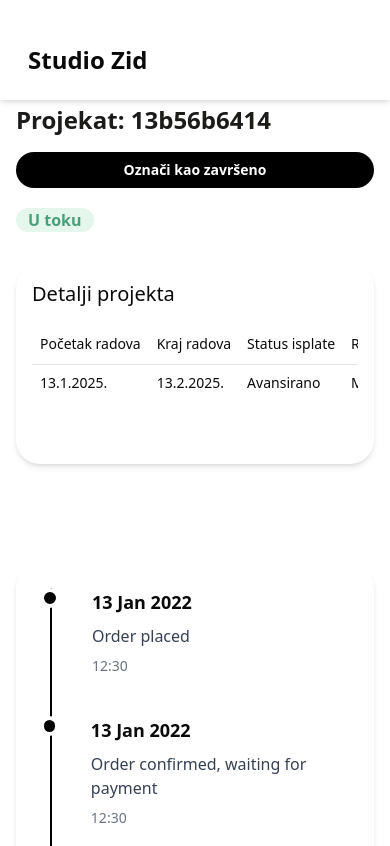
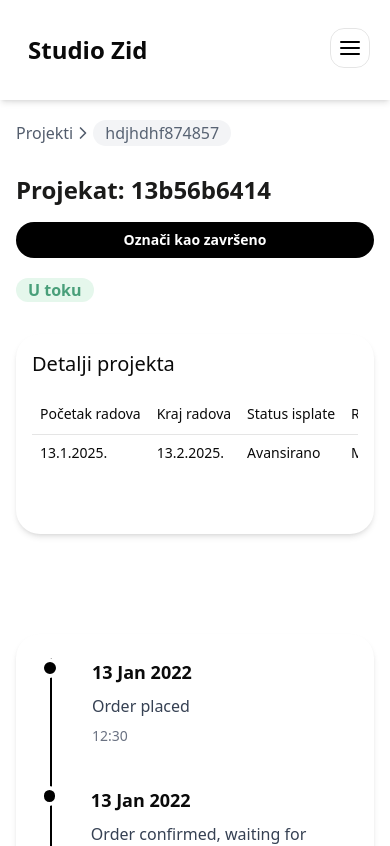
Before and after one commit to mateja404/studiozid-dash, a Next.js app: page /projekti/projekat/1 in a window 390 px wide. Shown: the top 846 px of the page. Built offline with nearby package versions, Linux system fonts and the light colour scheme; no server answers.

Commit message:
- promene

```diff
--- a/app/components/HomePage.tsx
+++ b/app/components/HomePage.tsx
@@ -29,19 +29,25 @@ const HomePage = () => {
   return (
     <>
       <section className='relative overflow-x-hidden w-full min-h-screen flex flex-col xl:flex-row'>
-        <button onClick={toggleMenu} className="absolute mt-7 right-5 w-10 h-10 flex items-center justify-center rounded-xl bg-transparent transition-all duration-200 border border-black/10 group lg:hidden xl:hidden 2xl:hidden" aria-label="Toggle menu">
+          <button onClick={toggleMenu}
+                  className="fixed mt-7 right-5 z-33 w-10 h-10 flex items-center justify-center rounded-xl bg-transparent transition-all duration-200 border border-black/10 group lg:hidden xl:hidden 2xl:hidden"
+                  aria-label="Toggle menu">
               <div className="relative flex flex-col items-center justify-center w-5 h-5 overflow-hidden">
-              <span className={`absolute w-5 h-[2px] bg-black rounded-full transform transition-transform duration-300 ease-in-out ${isActive ? "rotate-45" : "-translate-y-1.5"}`}></span>
-              <span className={`absolute w-5 h-[2px] bg-black rounded-full transform transition-all duration-200 ease-in-out ${isActive ? "opacity-0" : "opacity-100"}`}></span>
-              <span className={`absolute w-5 h-[2px] bg-black rounded-full transform transition-transform duration-300 ease-in-out ${isActive ? "-rotate-45" : "translate-y-1.5"}`}></span>
+                  <span
+                      className={`absolute w-5 h-[2px] bg-black rounded-full transform transition-transform duration-300 ease-in-out ${isActive ? "rotate-45" : "-translate-y-1.5"}`}></span>
+                  <span
+                      className={`absolute w-5 h-[2px] bg-black rounded-full transform transition-all duration-200 ease-in-out ${isActive ? "opacity-0" : "opacity-100"}`}></span>
+                  <span
+                      className={`absolute w-5 h-[2px] bg-black rounded-full transform transition-transform duration-300 ease-in-out ${isActive ? "-rotate-45" : "translate-y-1.5"}`}></span>
               </div>
           </button>
-        <SidebarNew isOpen={isOpen} />
-        <div className={`flex-grow flex flex-col p-4 md:p-7 lg:pl-[220px] xl:pl-[320px] 2xl:pl-[320px] max-sm:pt-[50px] ${isOpen ? "hidden" : ""}`}>
+          <SidebarNew isOpen={isOpen}/>
+          <div
+              className={`flex-grow flex flex-col p-4 md:p-7 lg:pl-[220px] xl:pl-[320px] 2xl:pl-[320px] max-sm:pt-[120px] ${isOpen ? "hidden" : ""}`}>
               <div className='w-full mb-8'>
                   <p className='flex items-center text-[#535d6d]'>
                       Projekti
-              <span><ChevronRight className='w-[20px]' /></span>
+                      <span><ChevronRight className='w-[20px]'/></span>
                       <span className='bg-[#f3f4f6] pt-[1px] pb-[1px] pl-3 pr-3 rounded-xl text-[#586373]'>
                 hdjhdhf874857
               </span>
@@ -50,7 +56,9 @@ const HomePage = () => {
                       <h2 className='text-2xl text-[#1b1b1a] font-bold'>
                           Projekat: {shortUUID}
                       </h2>
-              <Button className="text-white pt-1 pb-1 pl-5 pr-5 rounded-full bg-black font-semibold cursor-pointer z-0" onClick={() => setStatus("završeno")}  disabled={status === "završeno"} > Označi kao završeno</Button>
+                      <Button
+                          className="text-white pt-1 pb-1 pl-5 pr-5 rounded-full bg-black font-semibold cursor-pointer z-0"
+                          onClick={() => setStatus("završeno")} disabled={status === "završeno"}> Označi kao završeno</Button>
             </div>
             {status === "utoku" ? (
               <p className='bg-[#e5f7ec] rounded-xl pl-3 pr-3 w-max mt-5'>
--- a/app/components/SidebarNew.tsx
+++ b/app/components/SidebarNew.tsx
@@ -8,19 +8,20 @@ const SidebarNew = ({ isOpen }: any) => {
     return (
         <nav>
             {/* Desktop Sidebar */}
-            <div className='fixed left-0 top-0 bg-white shadow-md rounded-xl hidden lg:flex xl:flex 2xl:flex lg:w-[210px] xl:w-[300px] 2xl:w-[300px] h-screen z-20'>
+            <div
+                className='fixed left-0 top-0 bg-white shadow-md rounded-xl hidden lg:flex xl:flex 2xl:flex lg:w-[210px] xl:w-[300px] 2xl:w-[300px] h-screen z-20'>
+                <h1 className='absolute left-7 font-bold text-2xl mt-5'>Studio Zid</h1>
                 <ul className="flex flex-col gap-y-5 mt-30 ml-5 text-muted-foreground">
-                    <li><Link href={"/"} className="flex gap-x-3 font-bold text-lg hover:text-black transition-all duration-400"><LayoutDashboard /> Početna</Link></li>
-                    <li><Link href={"/"} className="flex gap-x-3 font-bold text-lg hover:text-black transition-all duration-400"><Users /> Zaposleni</Link></li>
-                    <li><Link href={"/"} className="flex gap-x-3 font-bold text-lg hover:text-black transition-all duration-400"><Laptop /> Uređaji</Link></li>
-                    <li><Link href={"/"} className="flex gap-x-3 font-bold text-lg hover:text-black transition-all duration-400"><Wrench /> Projekti</Link></li>
+                    <li><Link href={"/"} className="flex gap-x-3 font-bold text-lg hover:text-black transition-all duration-400"><LayoutDashboard/> Početna</Link></li>
+                    <li><Link href={"/"} className="flex gap-x-3 font-bold text-lg hover:text-black transition-all duration-400"><Users/> Zaposleni</Link></li>
+                    <li><Link href={"/"} className="flex gap-x-3 font-bold text-lg hover:text-black transition-all duration-400"><Laptop/> Uređaji</Link></li>
+                    <li><Link href={"/"} className="flex gap-x-3 font-bold text-lg hover:text-black transition-all duration-400"><Wrench/> Projekti</Link></li>
                 </ul>
             </div>
-
             {/* Mobile Sidebar */}
-            <div className={`fixed top-0 left-0 h-[100px] w-full z-0 bg-white shadow-md transition-all duration-300 ${isOpen ? 'min-h-screen flex flex-col' : 'h-[60px] flex justify-center items-center'}`}>
-                <h1 className='absolute left-7 font-bold text-2xl mt-5'>Studio Zid</h1>
-                <ul className={`transition-all duration-300 mt-24 flex flex-col items-center gap-y-7 ${isOpen ? 'opacity-100 visible' : 'opacity-0 invisible'}`}>
+            <div className={`fixed top-0 left-0 h-[100px] w-full z-30 bg-white shadow-md transition-all duration-300 ${isOpen ? 'min-h-screen flex flex-col' : 'h-[60px] flex justify-center items-center'} xl:hidden 2xl:hidden`}>
+                <h1 className={`absolute left-7 font-bold text-2xl mt-0 ${isOpen ? "mt-7" : "mt-0"}`}>Studio Zid</h1>
+                <ul className={`transition-all duration-300 mt-24 flex flex-col items-center gap-y-7 ${isOpen ? 'opacity-100 translate-0' : 'opacity-0 -translate-x-100 mt-0'}`}>
                     <li><Link className='flex gap-x-3 font-bold text-2xl items-center' href={"/"}><LayoutDashboard /> Početna</Link></li>
                     <li><Link className='flex gap-x-3 font-bold text-2xl items-center' href={"/"}><Users /> Zaposleni</Link></li>
                     <li><Link className='flex gap-x-3 font-bold text-2xl items-center' href={"/"}><Laptop /> Uređaji</Link></li>
--- a/app/projekti/novi-projekat/page.tsx
+++ b/app/projekti/novi-projekat/page.tsx
@@ -50,7 +50,7 @@ const Page = () => {
     }
     return (
         <section className="relative overflow-x-hidden w-full min-h-screen flex">
-            <button onClick={toggleMenu} className="absolute mt-7 z-10 right-5 w-10 h-10 flex items-center justify-center rounded-xl bg-transparent transition-all duration-200 border border-black/10 group lg:hidden xl:hidden 2xl:hidden" aria-label="Toggle menu">
+            <button onClick={toggleMenu} className="fixed mt-7 right-5 z-33 w-10 h-10 flex items-center justify-center rounded-xl bg-transparent transition-all duration-200 border border-black/10 group lg:hidden xl:hidden 2xl:hidden" aria-label="Toggle menu">
                 <div className="relative flex flex-col items-center justify-center w-5 h-5 overflow-hidden">
                     <span className={`absolute w-5 h-[2px] bg-black rounded-full transform transition-transform duration-300 ease-in-out ${isActive ? "rotate-45" : "-translate-y-1.5"}`}></span>
                     <span className={`absolute w-5 h-[2px] bg-black rounded-full transform transition-all duration-200 ease-in-out ${isActive ? "opacity-0" : "opacity-100"}`}></span>
```
Also changed, not shown: 1 other file (tests, documents, lock files or other folders). Lines whose indentation alone changed are shown as unchanged.
